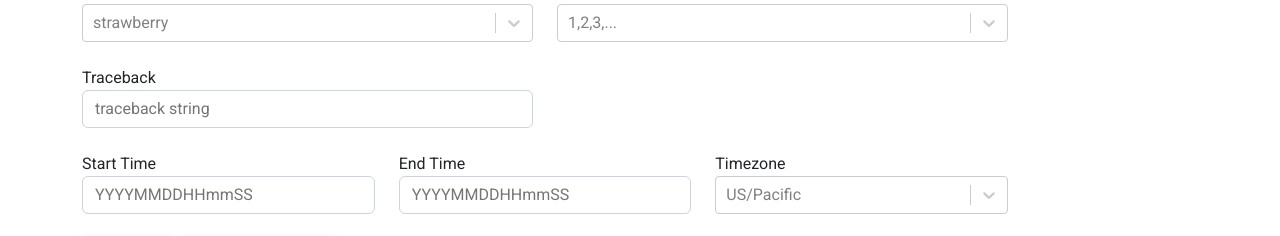
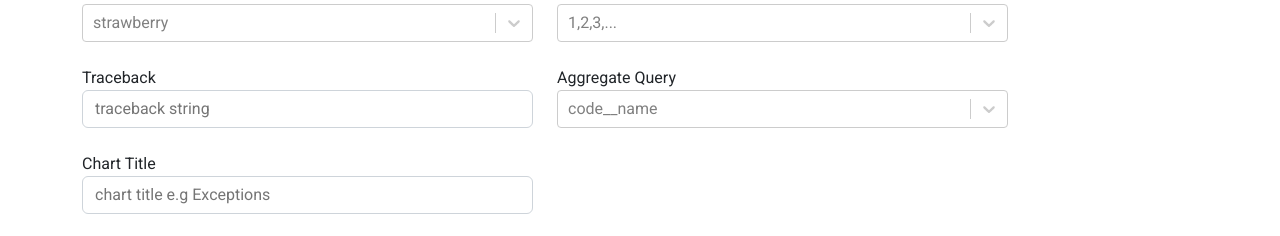
Before and after one commit to johnbridstrup/harvester-data-store, a React (Create React App) app in the folder frontend/: page /errorreports in a window 1280 px wide. Shown: the part 266-502 px from the top of the page. Built offline with nearby package versions, Linux system fonts and the light colour scheme; no server answers; sample sign-in values are in the browser's storage.

Commit message:
aggregate query field

```diff
--- a/frontend/src/components/errorreports/ErrorHelpers.js
+++ b/frontend/src/components/errorreports/ErrorHelpers.js
@@ -37,6 +37,12 @@ export const ParetoTabular = (props) => {
         <div className="d-flex">
           <div className="tabular">traceback</div>
           <div className="tabular">{props.paramsObj.traceback}</div>
+        </div>
+      )}
+      {props.paramsObj?.tz && (
+        <div className="d-flex">
+          <div className="tabular">Timezone</div>
+          <div className="tabular">{props.paramsObj.tz}</div>
         </div>
       )}
       {props.paramsObj?.start_time && (
--- a/frontend/src/components/errorreports/ErrorParetos.js
+++ b/frontend/src/components/errorreports/ErrorParetos.js
@@ -52,7 +52,11 @@ function ErrorParetos(props) {
                 </LoaderDiv>
               }
             >
-              <ParetoPlot xlabels={xlabels} ydata={ydata} />
+              <ParetoPlot
+                xlabels={xlabels}
+                ydata={ydata}
+                chart_title={paramsObj.chart_title}
+              />
             </Suspense>
           )}
         </div>
--- a/frontend/src/components/errorreports/ErrorReportQuery.js
+++ b/frontend/src/components/errorreports/ErrorReportQuery.js
@@ -2,7 +2,9 @@ import { useState, useEffect } from "react";
 import { useSelector, useDispatch } from "react-redux";
 import { useNavigate, useLocation } from "react-router-dom";
 import Select from "react-select";
+import { toast } from "react-toastify";
 import {
+  aggregateOptions,
   copiedUrl,
   extractDateFromString,
   paramsToObject,
@@ -32,11 +34,13 @@ function ErrorReportQuery(props) {
   const [selectedTimezone, setSelectedTimezone] = useState(null);
   const [selectedFruit, setSelectedFruit] = useState(null);
   const [selectedCode, setSelectedCode] = useState(null);
+  const [selectedAggregate, setSelectedAggregate] = useState(null);
   const [datesQuery, setDatesQuery] = useState({
     start_time: "",
     end_time: "",
   });
   const [traceback, setTraceback] = useState("");
+  const [title, setTitle] = useState("");
   const count = useSelector((state) => state.errorreport.count);
   const { harvesters } = useSelector((state) => state.harvester);
   const { locations } = useSelector((state) => state.location);
@@ -100,6 +104,15 @@ function ErrorReportQuery(props) {
       let tzObj = { value: paramsObj.tz, label: paramsObj.tz };
       setSelectedTimezone((current) => tzObj);
     }
+    if (paramsObj.aggregate_query) {
+      const argsObj = aggregateOptions.find(
+        (x, i) => x.value === paramsObj.aggregate_query
+      );
+      setSelectedAggregate((current) => argsObj);
+    }
+    if (paramsObj.chart_title) {
+      setTitle(paramsObj.chart_title);
+    }
   }, [search]);
 
   const handleHarvestSelect = (newValue, actionMeta) => {
@@ -123,8 +136,16 @@ function ErrorReportQuery(props) {
     setSelectedCode((current) => newValue);
   };
 
+  const handleAggregateSelect = (newValue, actionMeta) => {
+    setSelectedAggregate((current) => newValue);
+  };
+
   const handleTracebackChange = (e) => {
     setTraceback(e.target.value);
+  };
+
+  const handleTitleChange = (e) => {
+    setTitle(e.target.value);
   };
 
   const buildQueryObj = () => {
@@ -157,6 +178,12 @@ function ErrorReportQuery(props) {
     if (traceback) {
       queryObj["traceback"] = traceback;
     }
+    if (title) {
+      queryObj["chart_title"] = title;
+    }
+    if (selectedAggregate && selectedAggregate.hasOwnProperty("value")) {
+      queryObj["aggregate_query"] = selectedAggregate.value;
+    }
     return queryObj;
   };
 
@@ -176,10 +203,16 @@ function ErrorReportQuery(props) {
 
   const handleGenPareto = async () => {
     let queryObj = buildQueryObj();
-    let params = new URLSearchParams(queryObj);
-    pushState(queryObj, true);
-    let routeto = `/errorreports/view/pareto/?aggregate_query=code__name&${params.toString()}`;
-    navigate(routeto);
+    if (!queryObj.aggregate_query) {
+      toast.error("aggregate query is required!");
+    } else if (!queryObj.chart_title) {
+      toast.error("chart title is required!");
+    } else {
+      let params = new URLSearchParams(queryObj);
+      pushState(queryObj, true);
+      let routeto = `/errorreports/view/pareto/?${params.toString()}`;
+      navigate(routeto);
+    }
   };
 
   return (
@@ -272,6 +305,35 @@ function ErrorReportQuery(props) {
                   />
                 </div>
               </div>
+              <div className="col-md-6">
+                <div className="form-group">
+                  <label htmlFor="aggregate_query">Aggregate Query</label>
+                  <Select
+                    isSearchable
+                    isClearable
+                    placeholder="code__name"
+                    options={aggregateOptions}
+                    name="aggregate_query"
+                    onChange={handleAggregateSelect}
+                    defaultValue={selectedAggregate}
+                    value={selectedAggregate}
+                    className="multi-select-container"
+                    classNamePrefix="select"
+                  />
+                </div>
+              </div>
+            </div>
+            <div className="row mb-4">
+              <div className="col-md-6">
+                <label>Chart Title</label>
+                <InputFormControl
+                  type="text"
+                  name="chart_title"
+                  value={title}
+                  onChange={handleTitleChange}
+                  placeholder="chart title e.g Exceptions"
+                />
+              </div>
             </div>
             <div className="row mb-4">
               <div className="col-md-4">
--- a/frontend/src/components/plotly/ParetoPlot.js
+++ b/frontend/src/components/plotly/ParetoPlot.js
@@ -3,7 +3,7 @@ import Plotly from "react-plotly.js";
 
 function ParetoPlot(props) {
   const layout = {
-    title: "Exceptions",
+    title: props.chart_title,
     showlegend: false,
     autosize: false,
     width: 400,
@@ -27,6 +27,7 @@ function ParetoPlot(props) {
 ParetoPlot.propTypes = {
   xlabels: PropTypes.array,
   ydata: PropTypes.array,
+  chart_title: PropTypes.string,
 };
 
 export default ParetoPlot;
--- a/frontend/src/utils/utils.js
+++ b/frontend/src/utils/utils.js
@@ -363,3 +363,18 @@ export const pushState = (queryObj, pareto = false) => {
   }
   window.history.pushState({ path: newurl }, "", newurl);
 };
+
+export const aggregateOptions = [
+  { label: "service", value: "service" },
+  { label: "harvester", value: "report__harvester__harv_id" },
+  { label: "exception", value: "code__name" },
+  { label: "team", value: "code__team" },
+  { label: "robot", value: "node" },
+  { label: "location", value: "report__location__ranch" },
+];
+
+export const translateAggregateOptions = (aggregates = []) => {
+  return aggregates.map((aggregate, index) => {
+    return aggregate.value;
+  });
+};
```
